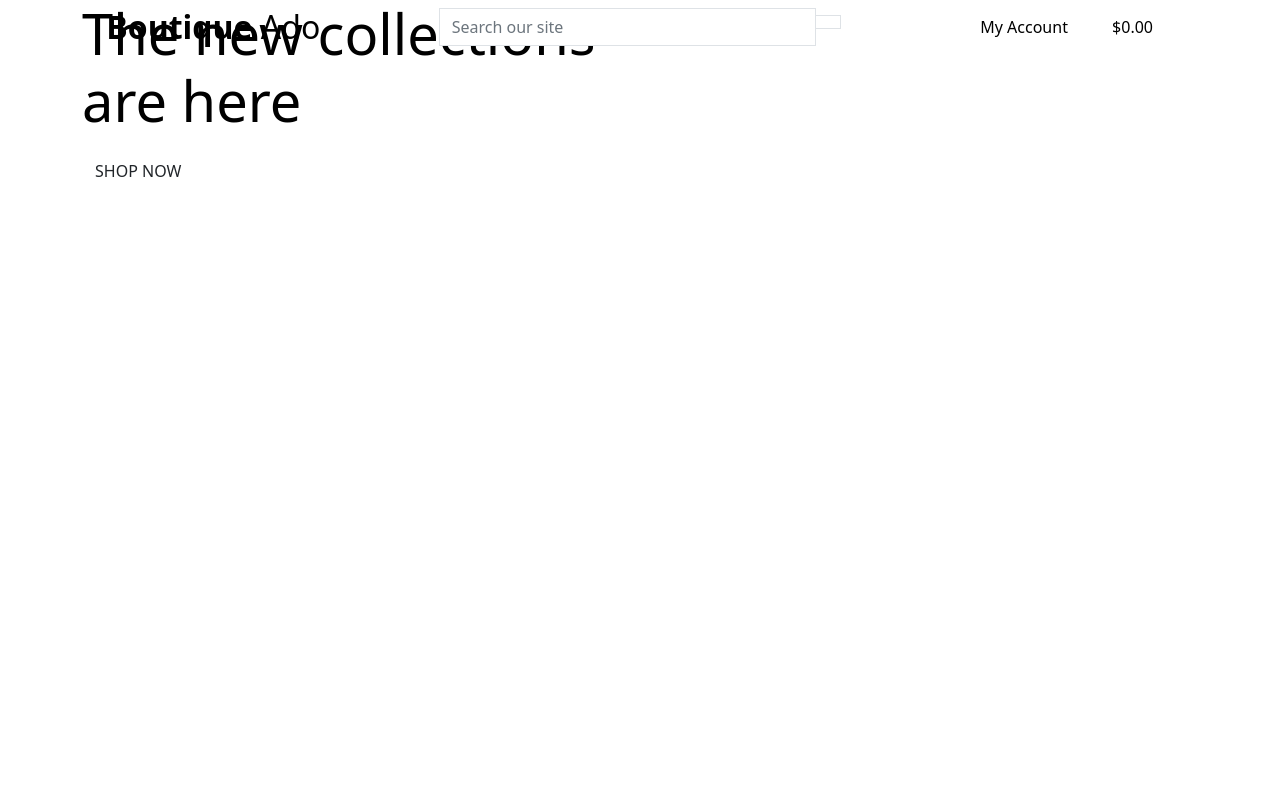
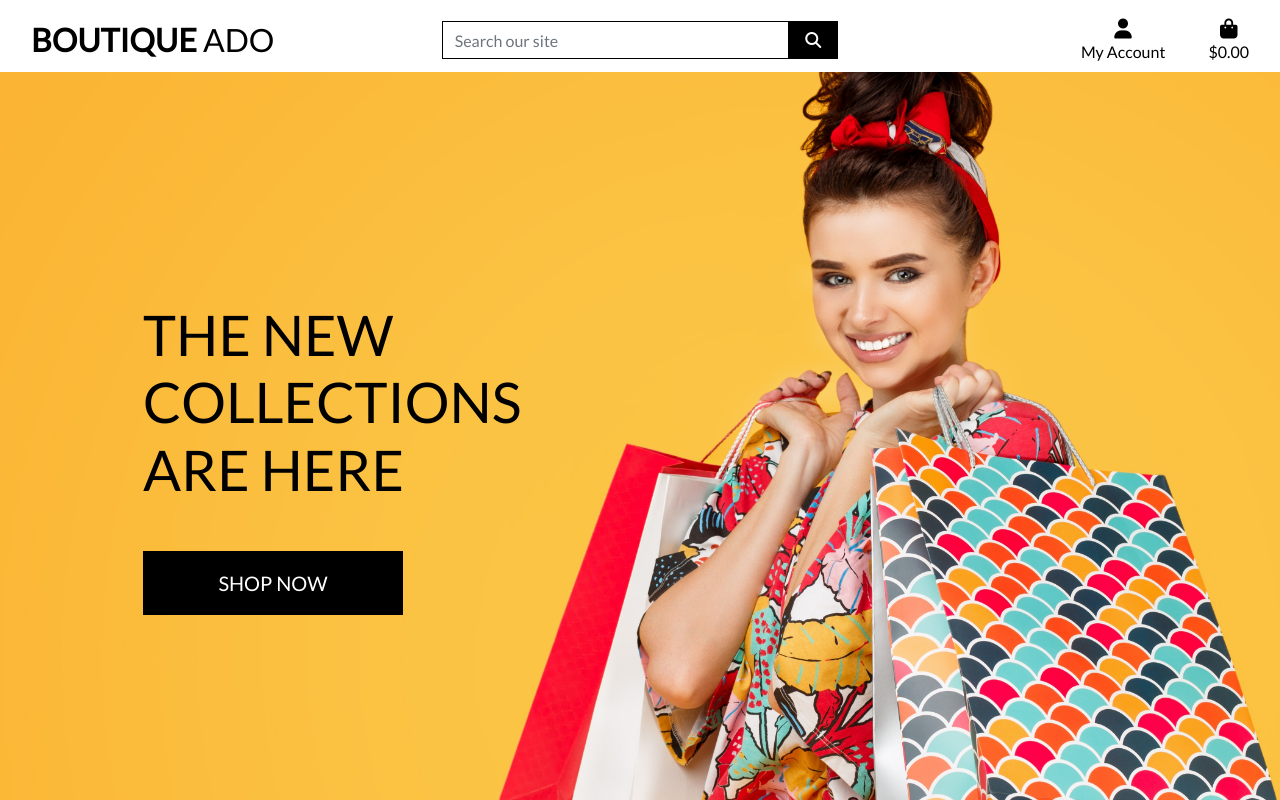
Before and after one commit to edwardgurney/boutique_ado_project, a Django app: page / in a window 1280 px wide. Run offline with Django 3.2, Linux system fonts and the light colour scheme; some libraries are stand-ins or nearby versions.

Commit message:
Completed homepage header and css

```diff
--- a/boutique_ado/settings.py
+++ b/boutique_ado/settings.py
@@ -151,6 +151,10 @@ USE_TZ = True
 # https://docs.djangoproject.com/en/3.2/howto/static-files/
 
 STATIC_URL = '/static/'
+STATICFILES_DIRS = (os.path.join(BASE_DIR, 'static'),)
+
+MEDIA_URL = '/media/'
+MEDIA_ROOT = os.path.join(BASE_DIR, 'media')
 
 # Default primary key field type
 # https://docs.djangoproject.com/en/3.2/ref/settings/#default-auto-field
--- a/boutique_ado/urls.py
+++ b/boutique_ado/urls.py
@@ -14,9 +14,11 @@ Including another URLconf
 """
 from django.contrib import admin
 from django.urls import path, include
+from django.conf import settings
+from django.conf.urls.static import static
 
 urlpatterns = [
     path('admin/', admin.site.urls),
     path('accounts/', include('allauth.urls')),
     path('', include('home.urls')),
-]
+] + static(settings.MEDIA_URL, document_root=settings.MEDIA_ROOT)
--- a/home/templates/home/index.html
+++ b/home/templates/home/index.html
@@ -2,7 +2,7 @@
 {% load static %}
 
 {% block page_header %}
-    <div class="header-container">
+    <div class="container header-container">
         <div class="row">
             <div class="col"></div>
         </div>
@@ -16,13 +16,12 @@
                 <h1 class="display-4 logo-font text-black">
                     The new collections are here
                 </h1>
-                <div>
+                <div class="my-5">
                     <h4>
-                        <a href="" class="shop-now-button btn btn_lg rounded-0 text-uppercase py-3">Shop Now</a>
+                        <a href="" class="shop-now-button btn btn-lg rounded-0 text-uppercase py-3">Shop Now</a>
                     </h4>
                 </div>
             </div>
         </div>
     </div>
-
 {% endblock %}
--- /dev/null
+++ b/static/css/base.css
@@ -0,0 +1,81 @@
+html {
+    height: 100%;
+}
+
+body {
+    background: url('/media/homepage_background_cropped.jpeg') no-repeat center center fixed;
+    background-size: cover;
+    height: calc(100vh - 164px);
+    color:#555;
+    font-family: 'Lato';
+}
+
+/* from Bulma */
+.icon {
+    align-items: center;
+    display: inline-flex;
+    justify-content: center;
+    height: 1.5rem;
+    width: 1.5rem;
+}
+
+.logo-font {
+    text-transform: uppercase;
+}
+
+.main-logo-link {
+    width: fit-content;
+}
+
+.shop-now-button {
+    background: black;
+    color: white;
+    min-width: 260px;
+}
+
+.btn-black {
+    background: black;
+    color: white;
+}
+
+.shop-now-button:hover,
+.shop-now-button:active,
+.shop-now-button:focus,
+.btn-black:hover,
+.btn-black:active,
+.btn-black:focus {
+    background: #222;
+    color: white;
+}
+
+.text-black {
+    color: #000 !important;
+}
+
+.border-black {
+    border: 1px solid black !important;
+}
+
+/* -------------------------------- Media Queries */
+
+/* Slightly larger container on xl screens */
+@media (min-width: 1200px) {
+  .container {
+    max-width: 80%;
+  }
+}
+
+/* fixed top navbar only on medium and up */
+@media (min-width: 992px) {
+    .fixed-top-desktop-only {
+        position: fixed;
+        top: 0;
+        right: 0;
+        left: 0;
+        z-index: 1030;
+    }
+
+    .header-container {
+        padding-top: 164px;
+    }
+}
--- a/templates/base.html
+++ b/templates/base.html
@@ -3,30 +3,30 @@
 <!doctype html>
 <html lang="en">
   <head>
-    {% block meta%}
+
+    {% block meta %}
         <meta http-equiv="X-UA-Compatible" content="ie=edge">
         <meta charset="utf-8">
-        <meta name="viewport" content="width=device-width, initial-scale=1">
+        <meta name="viewport" content="width=device-width, initial-scale=1, shrink-to-fit=no">
     {% endblock %}
 
     {% block extra_meta %}
     {% endblock %}
 
     {% block corecss %}
-        <link href="https://cdn.jsdelivr.net/npm/bootstrap@5.1.3/dist/css/bootstrap.min.css" rel="stylesheet" integrity="sha384-1BmE4kWBq78iYhFldvKuhfTAU6auU8tT94WrHftjDbrCEXSU1oBoqyl2QvZ6jIW3" crossorigin="anonymous">
+        <script src="https://kit.fontawesome.com/10453e5d82.js" crossorigin="anonymous"></script>
+        <link rel="stylesheet" href="https://stackpath.bootstrapcdn.com/bootstrap/4.4.1/css/bootstrap.min.css" integrity="sha384-Vkoo8x4CGsO3+Hhxv8T/Q5PaXtkKtu6ug5TOeNV6gBiFeWPGFN9MuhOf23Q9Ifjh" crossorigin="anonymous">
+        <link rel="stylesheet" href="https://fonts.googleapis.com/css?family=Lato&display=swap">
+        <link rel="stylesheet" href="{% static 'css/base.css' %}">
     {% endblock %}
 
     {% block extra_css %}
     {% endblock %}
 
     {% block corejs %}
-        <script src="https://cdn.jsdelivr.net/npm/bootstrap@5.1.3/dist/js/bootstrap.bundle.min.js" integrity="sha384-ka7Sk0Gln4gmtz2MlQnikT1wXgYsOg+OMhuP+IlRH9sENBO0LRn5q+8nbTov4+1p" crossorigin="anonymous"></script>
-
-        <!-- Option 2: Separate Popper and Bootstrap JS -->
-        <!--
-        <script src="https://cdn.jsdelivr.net/npm/@popperjs/core@2.10.2/dist/umd/popper.min.js" integrity="sha384-7+zCNj/IqJ95wo16oMtfsKbZ9ccEh31eOz1HGyDuCQ6wgnyJNSYdrPa03rtR1zdB" crossorigin="anonymous"></script>
-        <script src="https://cdn.jsdelivr.net/npm/bootstrap@5.1.3/dist/js/bootstrap.min.js" integrity="sha384-QJHtvGhmr9XOIpI6YVutG+2QOK9T+ZnN4kzFN1RtK3zEFEIsxhlmWl5/YESvpZ13" crossorigin="anonymous"></script>
-        -->
+        <script src="https://code.jquery.com/jquery-3.4.1.slim.min.js" integrity="sha384-J6qa4849blE2+poT4WnyKhv5vZF5SrPo0iEjwBvKU7imGFAV0wwj1yYfoRSJoZ+n" crossorigin="anonymous"></script>
+        <script src="https://cdn.jsdelivr.net/npm/popper.js@1.16.0/dist/umd/popper.min.js" integrity="sha384-Q6E9RHvbIyZFJoft+2mJbHaEWldlvI9IOYy5n3zV9zzTtmI3UksdQRVvoxMfooAo" crossorigin="anonymous"></script>
+        <script src="https://stackpath.bootstrapcdn.com/bootstrap/4.4.1/js/bootstrap.min.js" integrity="sha384-wfSDF2E50Y2D1uUdj0O3uMBJnjuUD4Ih7YwaYd1iqfktj0Uod8GCExl3Og8ifwB6" crossorigin="anonymous"></script>
     {% endblock %}
 
     {% block extra_js %}
@@ -36,7 +36,7 @@
   </head>
   <body>
     <header class="container-fluid fixed-top">
-      <div class="row">
+        <div id="topnav" class="row bg-white pt-lg-2 d-none d-lg-flex">
             <div class="col-12 col-lg-4 my-auto py-1 py-lg-0 text-center text-lg-left">
                 <a href="{% url 'home' %}" class="nav-link main-logo-link">
                     <h2 class="logo-font text-black my-0"><strong>Boutique</strong> Ado</h2>
@@ -94,7 +94,6 @@
                     </li>
                 </ul>
             </div>
-          <div class="col-12 col-lg-4 my-auto py-1 py-lg-0"></div>
         </div>
     </header>
 
```
Also changed, not shown: media/homepage_background_cropped.jpeg (added). Lines whose indentation alone changed are shown as unchanged.
